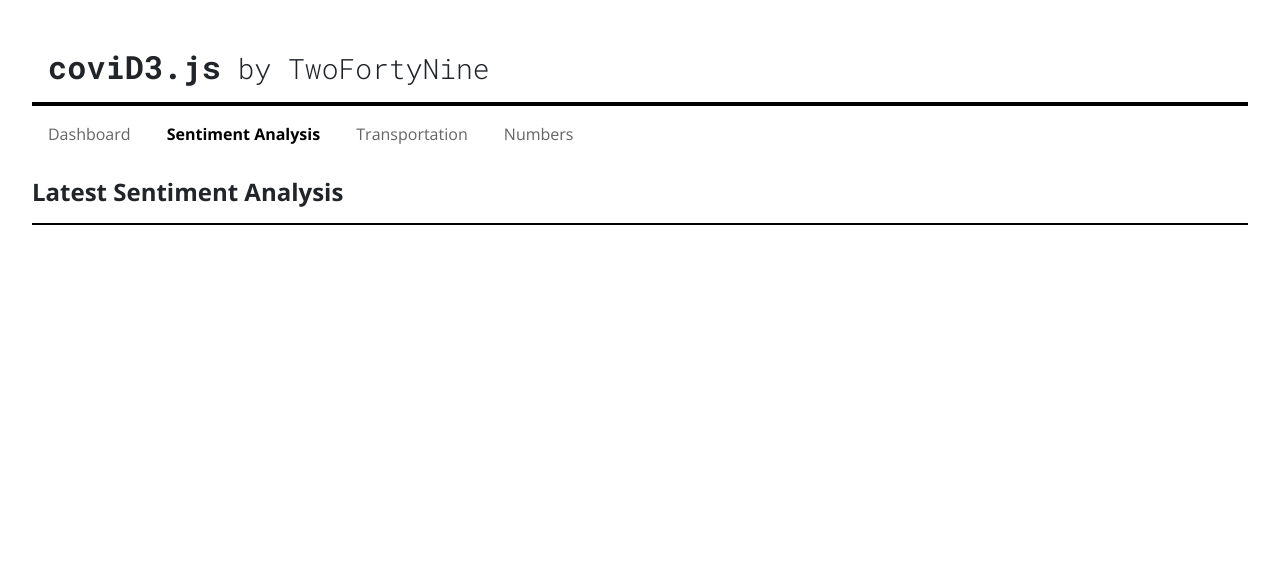
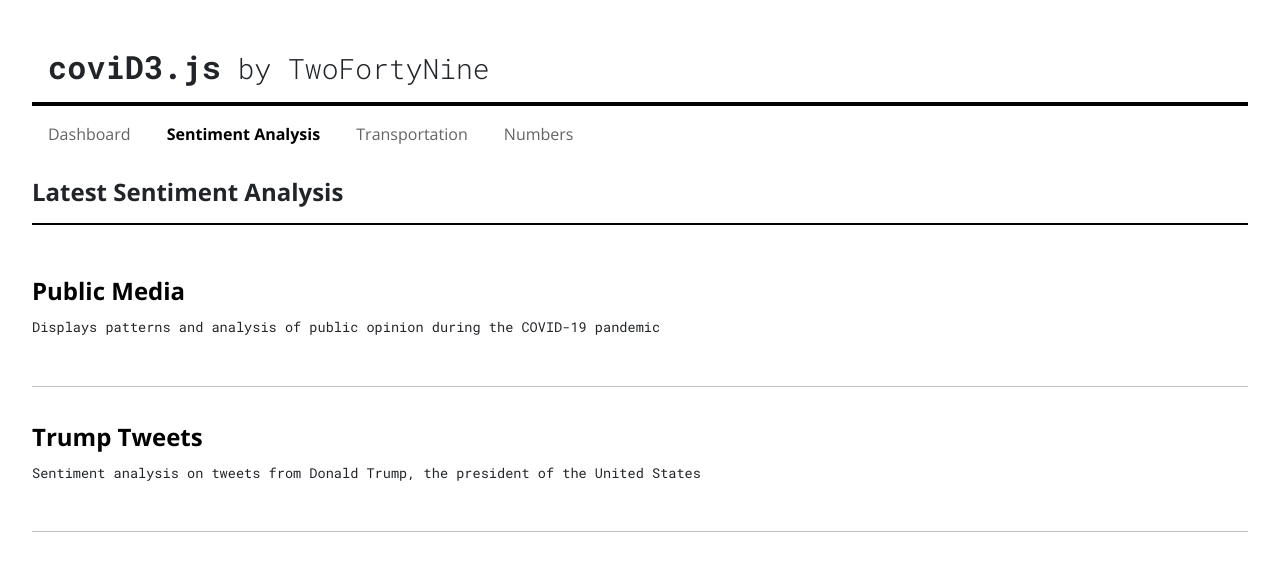
Before and after one commit to kazijamal/covid3.js, a Flask app: page /sentiment in a window 1280 px wide. Shown: the top 571 px of the page. Run offline with Flask 2, Linux system fonts and the light colour scheme; some libraries are stand-ins or nearby versions.

Commit message:
Add article previews on sentiment analysis and transportation pages

```diff
--- a/app/static/css/main.css
+++ b/app/static/css/main.css
@@ -74,6 +74,31 @@ body {
 
 /* ORGANIZATION END */
 
+/* ARTICLE PREVIEW START */
+
+.article-preview {
+    padding: 2rem 0;
+    border-bottom: 1px solid silver;
+}
+
+.preview-title {
+    color: black;
+    font-size: 1.5rem;
+    font-weight: 700;
+}
+
+.preview-title:hover {
+    color: black;
+}
+
+.preview-description {
+    margin-top: 0.5rem;
+    font-size: 0.85rem;
+    font-family: "Roboto Mono", monospace;
+}
+
+/* ARTICLE PREVIEW END */
+
 /* ARTICLE START */
 
 .article-heading {
--- a/app/templates/sentiment/sentiment.html
+++ b/app/templates/sentiment/sentiment.html
@@ -24,6 +24,15 @@
 <div class="content">
 	<h2 class="subheading">Latest Sentiment Analysis</h2>
 	<hr class="subheading-hr">
+
+	<div class="article-preview">
+		<a href="/sentiment/publicmedia" class="preview-title">Public Media</a>
+		<p class="preview-description">Displays patterns and analysis of public opinion during the COVID-19 pandemic</p>
+	</div>
+	<div class="article-preview">
+		<a href="/sentiment/trumptweets" class="preview-title">Trump Tweets</a>
+		<p class="preview-description">Sentiment analysis on tweets from Donald Trump, the president of the United States</p>
+	</div>
 </div>
 
 {% endblock %}
```
Also changed, not shown: app/templates/transportation/transportation.html (+9 -0 lines).
